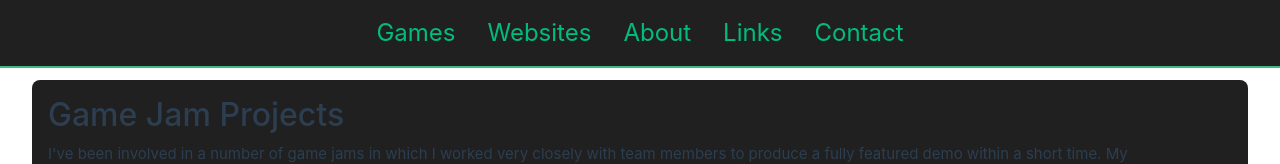
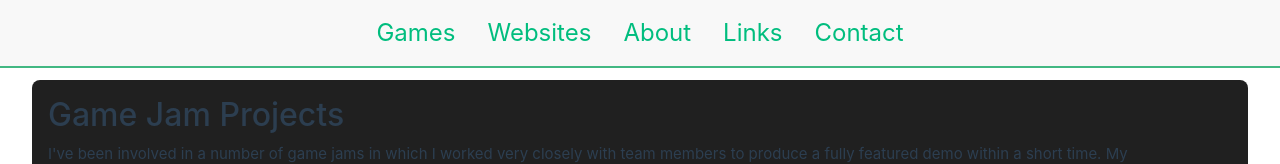
Before and after one commit to oachkar/oachkar.github.io, a JavaScript app: page / in a window 1280 px wide. Shown: the top 164 px of the page. Built offline with nearby package versions, Linux system fonts and the light colour scheme.

Commit message:
CSS refactoring

```diff
--- a/src/assets/base.css
+++ b/src/assets/base.css
@@ -9,6 +9,8 @@
   --vt-c-black-mute: #282828;
 
   --vt-c-indigo: #2c3e50;
+
+  --vt-c-green: #42b883;
 
   --vt-c-divider-light-1: rgba(60, 60, 60, 0.29);
   --vt-c-divider-light-2: rgba(60, 60, 60, 0.12);
@@ -66,9 +68,9 @@ body {
   min-height: 100vh;
   color: var(--color-text);
   background: var(--color-background);
-  transition:
+  /* transition:
     color 0.5s,
-    background-color 0.5s;
+    background-color 0.5s; */
   line-height: 1.6;
   font-family:
     Inter,
--- a/src/components/NavBar.vue
+++ b/src/components/NavBar.vue
@@ -22,7 +22,7 @@
 
 <style scoped>
 .g-navbar {
-  background-color: rgb(32, 32, 32);
+  background-color: var(--color-background-soft);
   box-shadow: #42b883 0 2px 0px;
   justify-content: center;
   position: fixed;
```
